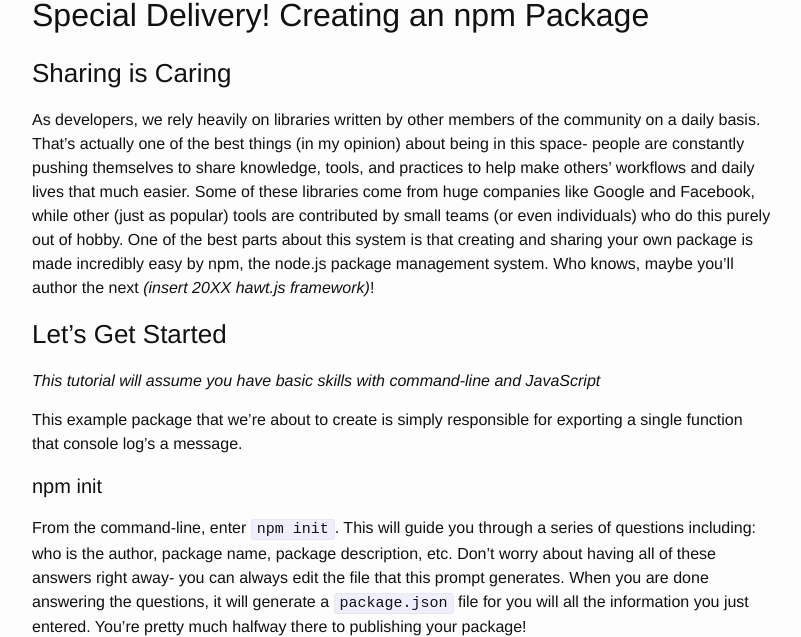
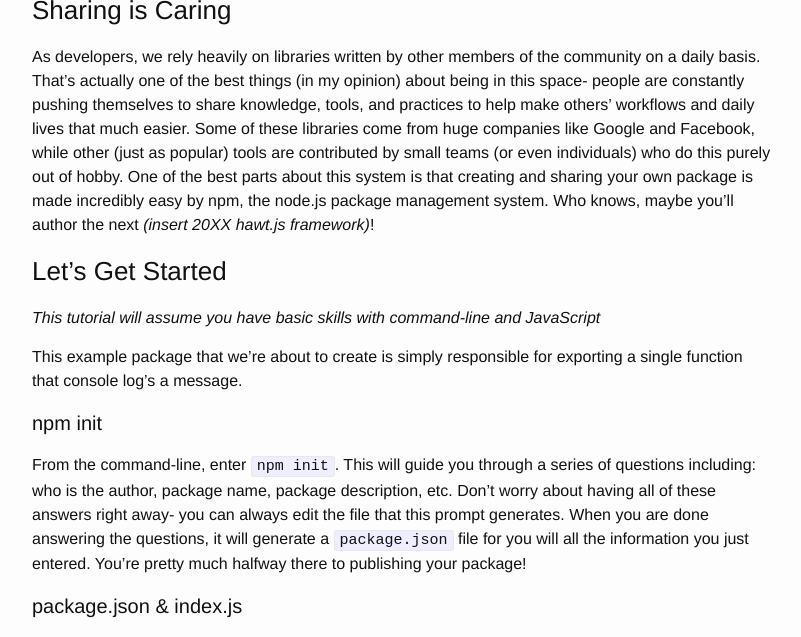
Before and after one commit to gregRV/eqex, a Jekyll site: the page built from _posts/2015-09-05-special-delivery-creating-an-npm-package.md, in a window 1280 px wide and 900 px high, scrolled down 303 px, cut to the strip 263-900 px from the top of the window. Shown: the whole strip, without its empty margins (238-1039 px from the left). Built offline with Jekyll 4.4.1, drawn with Linux system fonts in a browser that asks for light colours.

Commit message:
Fix duplicate title in 'special delivery'.

```diff
--- a/_posts/2015-09-05-special-delivery-creating-an-npm-package.md
+++ b/_posts/2015-09-05-special-delivery-creating-an-npm-package.md
@@ -8,8 +8,6 @@ published: True
 ---
 
 ![Special Delivery]({{ site.baseurl }}/assets/images/package.jpg)
-
-## Special Delivery! Creating an npm Package
 
 ### Sharing is Caring
 
```
